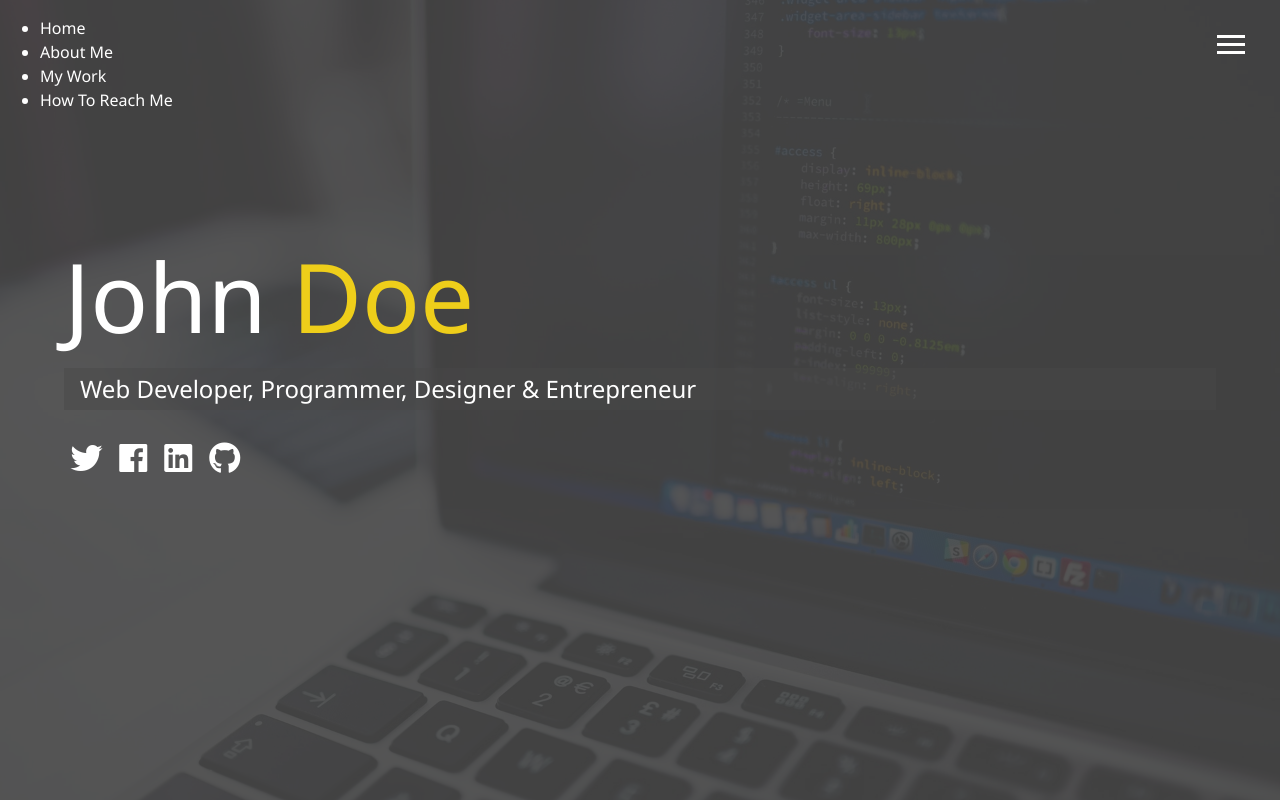
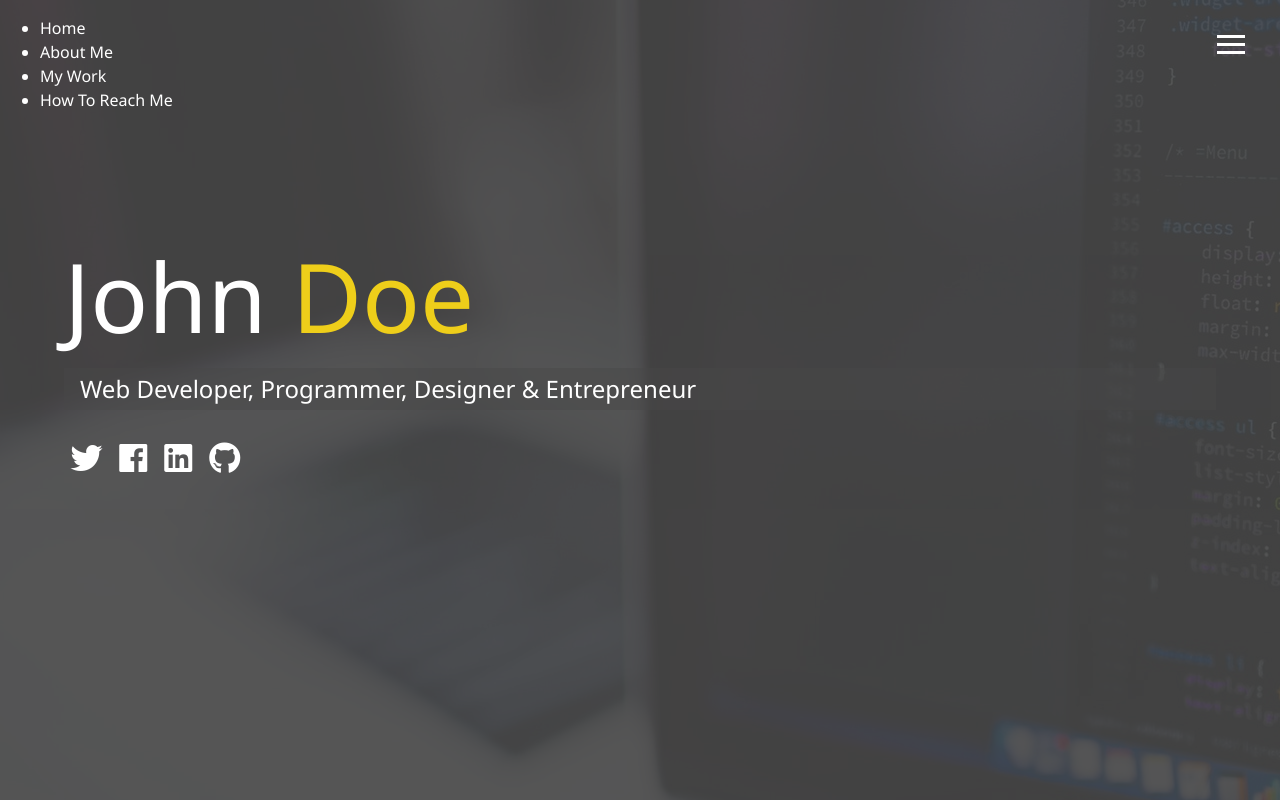
Before and after one commit to angelocabanerodedicatoria93/modern_portfolio, a website: page dist/index.html in a window 1280 px wide. Drawn offline with Linux system fonts and the light colour scheme.

Commit message:
Initial workflow setup

```diff
--- a/scss/_config.scss
+++ b/scss/_config.scss
@@ -6,6 +6,7 @@ $background-opacity: 0.9;
 
 @mixin easeOut {
   transition: all 0.5s ease-out;
+  -webkit-transition: all 0.5s ease-out;
 }
 
 @mixin background {
@@ -13,7 +14,7 @@ $background-opacity: 0.9;
     &#bg-img {
       background: $home-image;
       background-attachment: fixed;
-      background-size: cover;
+      // background-size: cover;
 
       &:after {
         content: "";
--- a/scss/_menu.scss
+++ b/scss/_menu.scss
@@ -5,13 +5,13 @@
   right: 35px;
   top: 35px;
   cursor: pointer;
-  @include easOut;
+  @include easeOut;
 
   .btn-line {
     width: 28px;
     height: 3px;
     margin: 0 0 5px 0;
     background: #fff;
-    // @include easOut;
+    @include easeOut;
   }
 }
```
Also changed, not shown: dist/css/main.css, dist/js/main.js.
